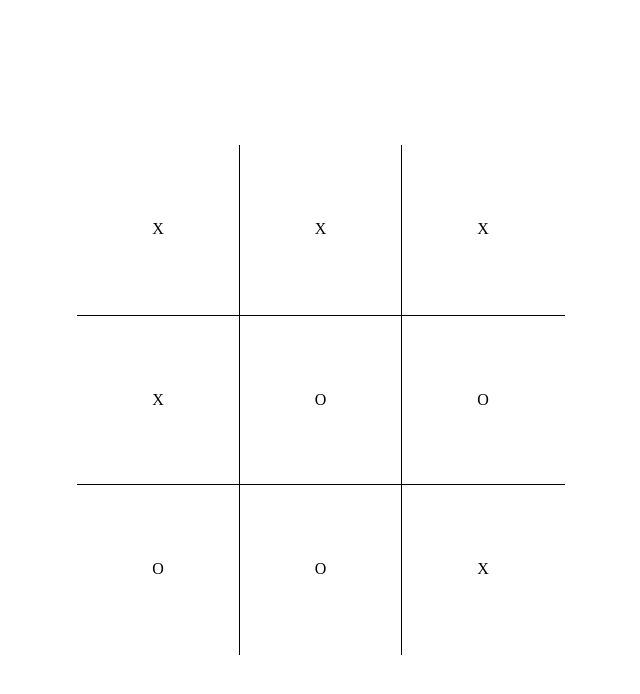
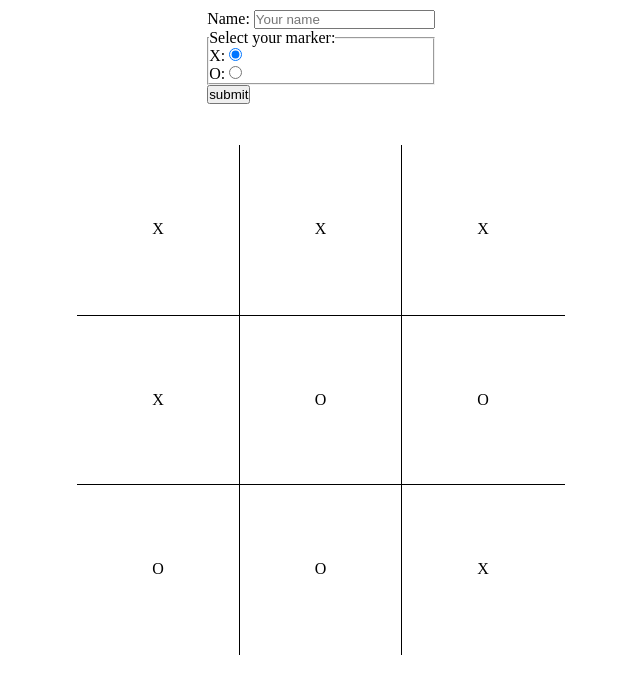
Before and after one commit to DouglasCBS/tictactoe, a plain HTML site: page index.html in a window 1280 px wide. Shown: the whole page, without its empty margins (319-959 px from the left). Drawn offline with Linux system fonts and the light colour scheme.

Commit message:
create form inside html file to get players data
create function to get players data

```diff
--- a/index.html
+++ b/index.html
@@ -9,7 +9,26 @@
     <title>Tic Tac Toe</title>
 </head>
 <body>
-    <header></header>
+    <header>
+        <form action="." method="post">
+            <label for="playerName">Name: </label>
+            <input type="text" placeholder="Your name" id="playerName" name="playerName" required>
+            <fieldset>
+                <legend>Select your marker: </legend>
+                <ul>
+                    <li>
+                        <label for="markX">X: </label>
+                        <input type="radio" id="markX" name="mark" value="X" checked>
+                    </li>
+                    <li>
+                        <label for="markO">O:</label>
+                        <input type="radio" id="markO" name="mark" value="O">
+                    </li>
+                </ul>
+            </fieldset>
+            <button type="submit">submit</button>
+        </form>
+    </header>
     <section></section>
 </body>
 </html>
--- a/script.js
+++ b/script.js
@@ -1,4 +1,5 @@
 const main = document.querySelector("section");
+const form = document.querySelector("form");
 
 const gameBoard = (() => {
     let gameBoard = ["X", "X", "X", "X", "O", "O", "O", "O", "X"];
@@ -17,5 +18,11 @@ const game = (() => {
 })();
 
 const getPlayer = (() => {
+    form.addEventListener("submit", (e) => {
+        e.preventDefault();
+        let mark = `${document.querySelector("input[name='mark']:checked").value}`;
+        let name = `${document.querySelector("input[name='playerName']").value}`;
+
+    })
 
 })();
--- a/style.css
+++ b/style.css
@@ -1,6 +1,7 @@
 * {
     padding: 0;
     margin: 0;
+    list-style: none;
 }
 
 body {
```
